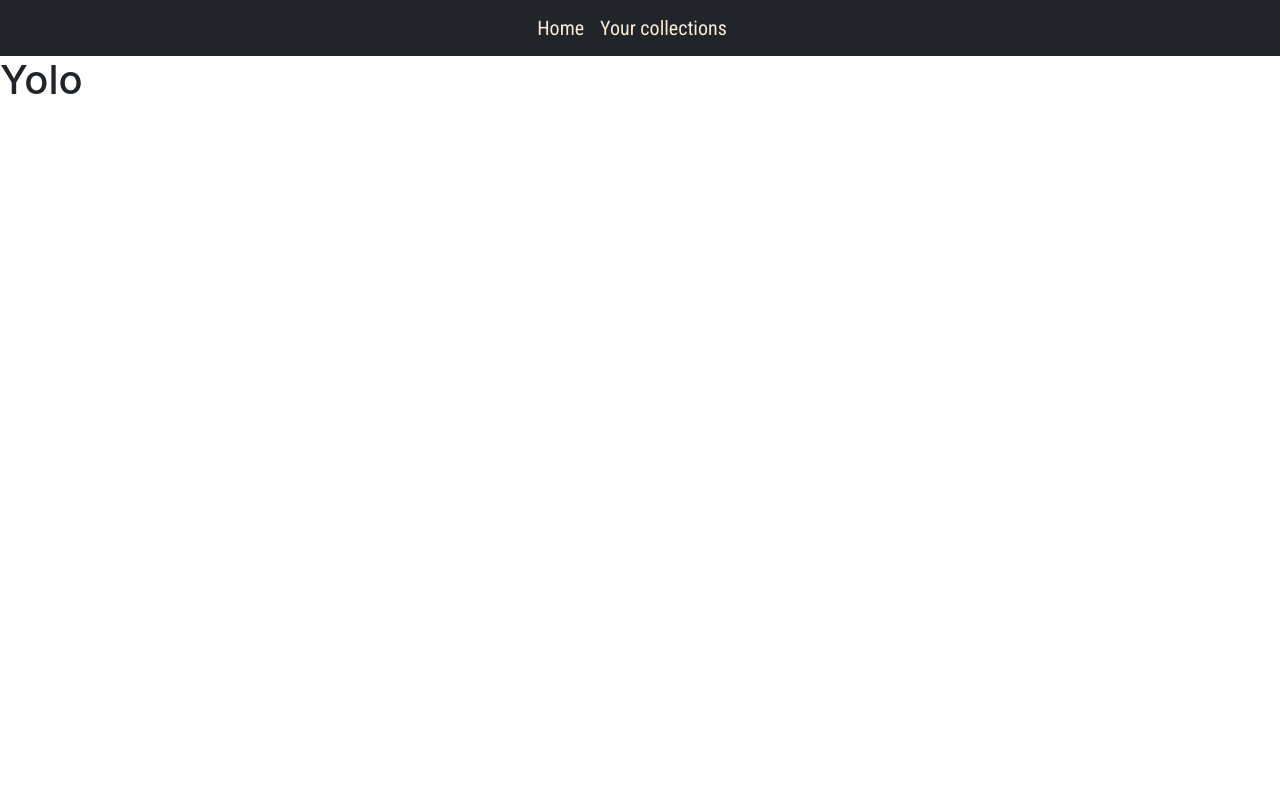
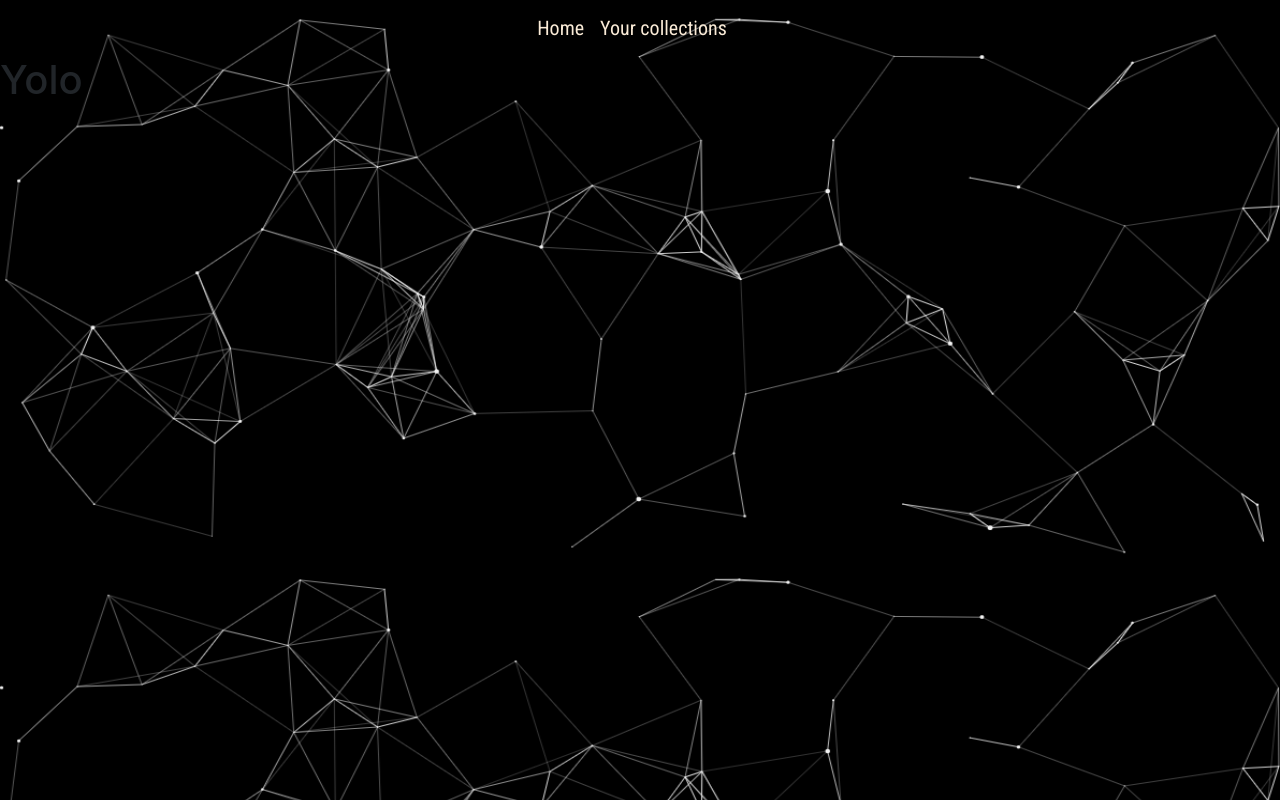
Before and after one commit to mohitpg/VideoStyler, a React (Create React App) app in the folder frontend/: page / in a window 1280 px wide. Built offline with nearby package versions, Linux system fonts and the light colour scheme.

Commit message:
Added bg

```diff
--- a/frontend/src/App.js
+++ b/frontend/src/App.js
@@ -9,7 +9,7 @@ import { Route, Routes, Link } from 'react-router-dom';
 function App() {
   return (
     <div className="App">
-      <Navbar bg="dark">
+      <Navbar style={{background:"transparent"}}>
         <Container >
           <Nav className="mx-auto">
             <Navbar.Brand><Link to="/" id="home">Home</Link></Navbar.Brand>
--- a/frontend/src/index.css
+++ b/frontend/src/index.css
@@ -5,6 +5,8 @@ body {
     sans-serif;
   -webkit-font-smoothing: antialiased;
   -moz-osx-font-smoothing: grayscale;
+  background: url('../public/bgr.png');
+  background-size: 100% 500%;
 }
 
 code {
```
Also changed, not shown: frontend/public/bgr.png (added).
